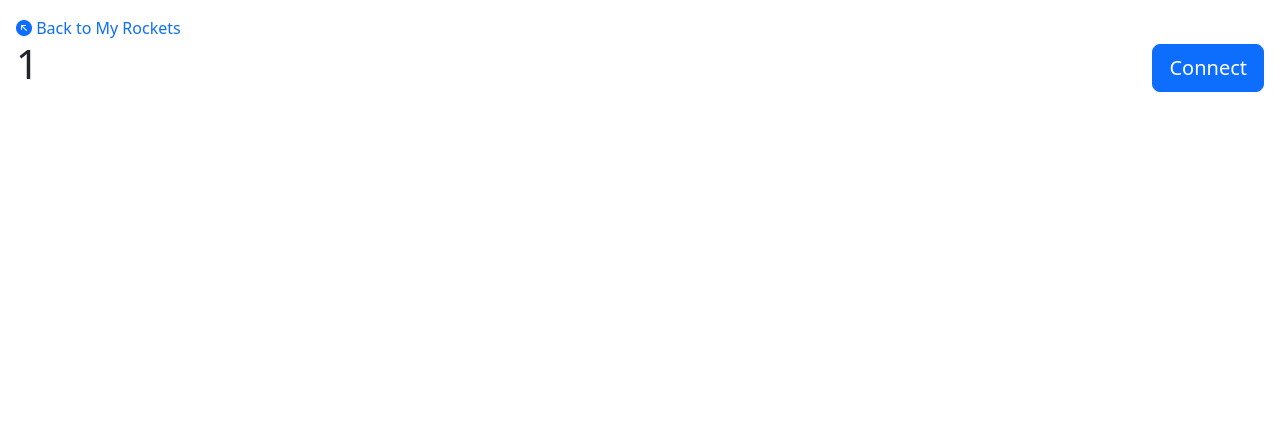
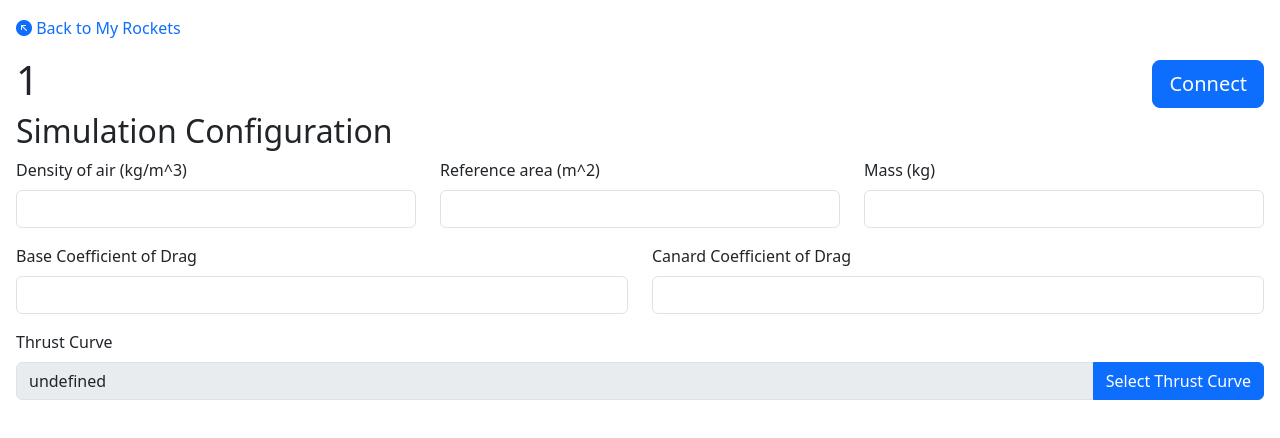
Before and after one commit to TektiteBiz/Tektite-A-app, a SvelteKit app: page /rocket/1 in a window 1280 px wide. Shown: the top 438 px of the page. Built offline with nearby package versions, Linux system fonts and the light colour scheme.

Commit message:
Add simulation config option

```diff
--- a/package.json
+++ b/package.json
@@ -16,6 +16,7 @@
 		"@sveltejs/vite-plugin-svelte": "^3.0.0",
 		"@tauri-apps/api": "^1.5.6",
 		"@tauri-apps/cli": "^1.5.14",
+		"@types/papaparse": "^5.3.14",
 		"bootstrap-icons": "^1.11.3",
 		"svelte": "^4.2.7",
 		"svelte-check": "^3.6.0",
@@ -25,6 +26,7 @@
 	},
 	"type": "module",
 	"dependencies": {
-		"bootstrap": "^5.3.3"
+		"bootstrap": "^5.3.3",
+		"papaparse": "^5.4.1"
 	}
 }
--- a/src/lib/index.ts
+++ b/src/lib/index.ts
@@ -3,7 +3,7 @@ type Config = {
     A: number, // m^2
     mass: number,
     baseCd: number,
-    finCd: number, // How much fin tilt contributes to Cd
+    canardCd: number, // How much fin tilt contributes to Cd
     thrustCurveTime: number[],
     thrustCurveForce: number[],
     thrustCurveName: string,
--- a/src/routes/rocket/[name]/+page.svelte
+++ b/src/routes/rocket/[name]/+page.svelte
@@ -1,10 +1,60 @@
 <script lang="ts">
     import { page } from "$app/stores";
+    import { readTextFile, writeTextFile } from "@tauri-apps/api/fs";
+    import { appDataDir, join } from "@tauri-apps/api/path";
     import { invoke } from "@tauri-apps/api/tauri";
+    import { open } from "@tauri-apps/api/dialog";
+    import { onMount } from "svelte";
+    import Papa from "papaparse";
     let connected = false;
 
+    let config: Config = <Config>{};
+
+    onMount(loadConfig);
+
+    async function loadConfig() {
+        let val = await readTextFile(
+            await join(await appDataDir(), $page.params.name, "conf.json"),
+        );
+        config = JSON.parse(val);
+    }
+
+    async function saveConfig() {
+        await writeTextFile(
+            await join(await appDataDir(), $page.params.name, "conf.json"),
+            JSON.stringify(config),
+        );
+    }
+
     async function connect() {
-        invoke("connect");
+        connected = await invoke("connect");
+        if (!connected) {
+            alert("Failed to connect.");
+        }
+    }
+
+    async function changeThrustCurve() {
+        let file = (await open({
+            filters: [
+                {
+                    name: "Thrust Curve",
+                    extensions: ["csv"],
+                },
+            ],
+        })) as string | null;
+        if (!file) {
+            return;
+        }
+        let val = await readTextFile(file);
+        let res = Papa.parse(val).data as string[][];
+        config.thrustCurveName = res[0][1];
+        config.thrustCurveTime = [];
+        config.thrustCurveForce = [];
+        for (let i = 5; i < res.length; i++) {
+            config.thrustCurveTime.push(Number(res[i][0]));
+            config.thrustCurveForce.push(Number(res[i][1]));
+        }
+        await saveConfig();
     }
 </script>
 
@@ -12,7 +62,7 @@
     ><i class="bi bi-arrow-up-left-circle-fill"></i> Back to My Rockets</a
 >
 
-<div class="d-flex">
+<div class="d-flex mt-3">
     <h1 class="justify-content-start">{$page.params.name}</h1>
     <div class="ms-auto d-flex flex-column justify-content-center">
         <button type="button" class="btn btn-lg btn-primary" on:click={connect}
@@ -20,3 +70,80 @@
         >
     </div>
 </div>
+
+<h2>Simulation Configuration</h2>
+<form>
+    <div class="row mb-3">
+        <div class="col">
+            <label for="rho" class="form-label">Density of air (kg/m^3)</label>
+            <input
+                id="rho"
+                type="number"
+                class="form-control"
+                on:change={saveConfig}
+                bind:value={config.rho}
+            />
+        </div>
+        <div class="col">
+            <label for="A" class="form-label">Reference area (m^2)</label>
+            <input
+                id="A"
+                type="number"
+                class="form-control"
+                on:change={saveConfig}
+                bind:value={config.A}
+            />
+        </div>
+        <div class="col">
+            <label for="mass" class="form-label">Mass (kg)</label>
+            <input
+                id="mass"
+                type="number"
+                class="form-control"
+                on:change={saveConfig}
+                bind:value={config.mass}
+            />
+        </div>
+    </div>
+    <div class="row mb-3">
+        <div class="col">
+            <label for="baseCd" class="form-label"
+                >Base Coefficient of Drag</label
+            >
+            <input
+                id="baseCd"
+                type="number"
+                class="form-control"
+                on:change={saveConfig}
+                bind:value={config.baseCd}
+            />
+        </div>
+        <div class="col">
+            <label for="canardCd" class="form-label"
+                >Canard Coefficient of Drag</label
+            >
+            <input
+                id="canardCd"
+                type="number"
+                class="form-control"
+                on:change={saveConfig}
+                bind:value={config.canardCd}
+            />
+        </div>
+    </div>
+    <div class="row mb-3">
+        <label for="thrustCurve" class="form-label">Thrust Curve</label>
+        <div class="col input-group" id="thrustCurve">
+            <input
+                disabled
+                class="form-control"
+                value={config.thrustCurveName}
+            />
+            <button
+                class="btn btn-primary"
+                type="button"
+                on:click={changeThrustCurve}>Select Thrust Curve</button
+            >
+        </div>
+    </div>
+</form>
```
Also changed, not shown: src/routes/+page.svelte (+11 -3 lines), 1 other file (tests, documents, lock files or other folders).
